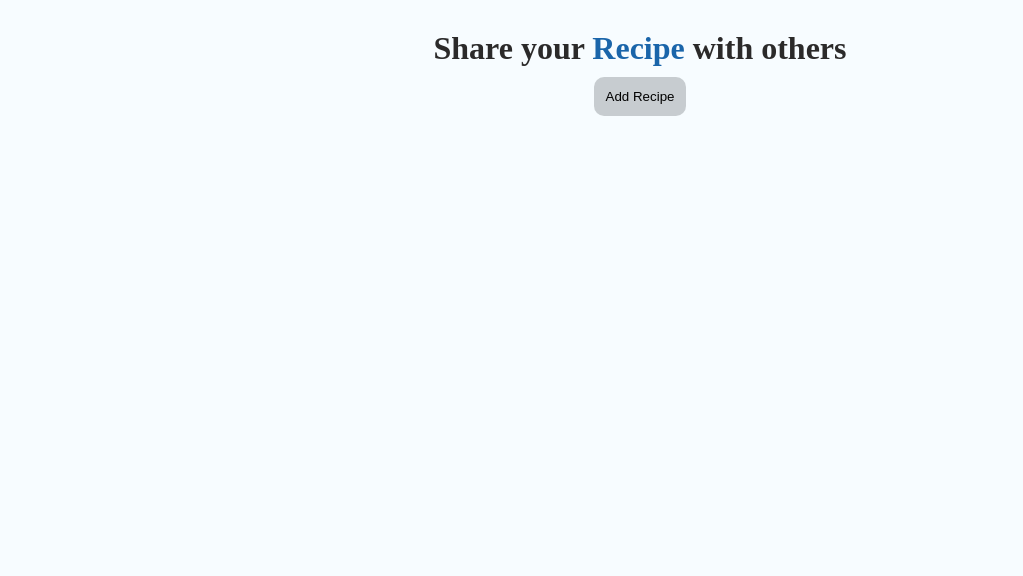
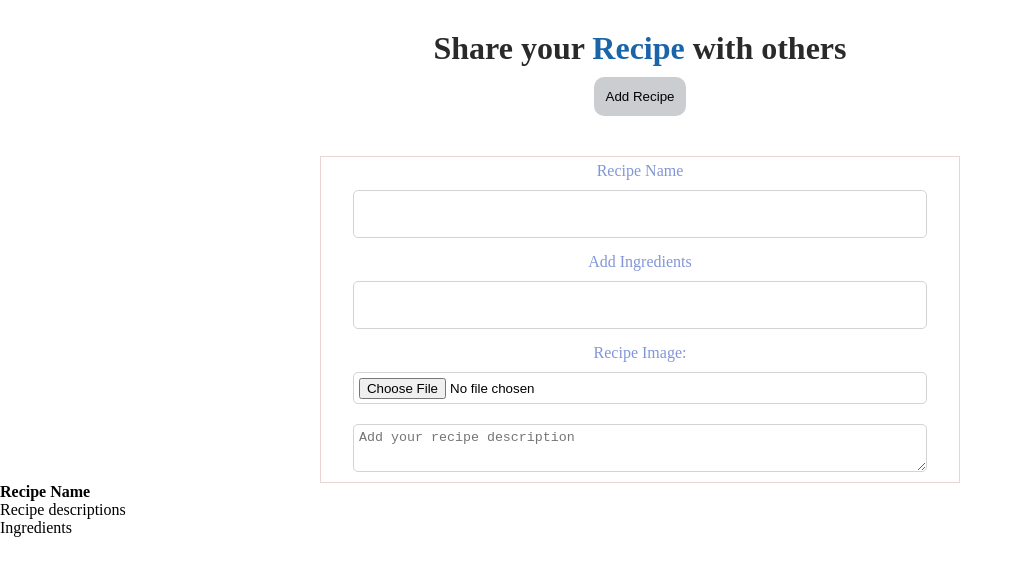
Before and after one commit to bhagya099/Recipe-App, a plain HTML site: page index.html in a window 1280 px wide. Shown: the whole page, without its empty margins (0-1023 px from the left). Drawn offline with Linux system fonts and the light colour scheme.

Commit message:
added a form using html form input label tag

```diff
--- a/index.html
+++ b/index.html
@@ -6,6 +6,7 @@
     <meta http-equiv="X-UA-Compatible" content="IE=edge">
     <meta name="viewport" content="width=device-width, initial-scale=1.0">
     <link rel="stylesheet" href="./main.css">
+    <script src="./main.js" defer></script>
     <title>Recipe-APP</title>
 </head>
 
@@ -14,6 +15,31 @@
         <h1>Share your <span>Recipe</span> with others</h1>
         <button>Add Recipe</button>
     </header>
+    <main>
+        <section class="form-section">
+            <label for="recipe_name">Recipe Name </label>
+            <input type="text" id="recipe_name" name="RecipeName">
+            <label for="ingredients">Add Ingredients</label>
+            <input type="text" id="ingredients" name="Ingredients">
+            <label for="img">Recipe Image:</label>
+            <input type="file" id="img" name="Image" accept="image/*">
+            <textarea name="descritions" id="descriptions" cols="30" rows="10" placeholder="Add your recipe description"></textarea>
+
+        </section>
+
+        <section class="recipe-card">
+
+            <div class="card">
+                <h4>Recipe Name</h4>
+                <p>Recipe descriptions</p>
+                <p>Ingredients</p>
+            </div>
+
+
+        </section>
+
+
+    </main>
 </body>
 
 </html>
--- a/main.css
+++ b/main.css
@@ -9,7 +9,9 @@ html {
 }
 
 body {
-    background-color: rgba(247, 252, 255, 0.899);
+    /* background-color: rgba(247, 252, 255, 0.899); */
+    font-size: 16px;
+    font-family: 'Times New Roman', Times, serif;
 }
 
 header {
@@ -44,6 +46,49 @@ header>button:hover {
     transform: scale(0.9);
 }
 
+main {
+    display: grid;
+    grid-area: "form form form" "card1 card2 card3";
+}
+
+.form-section {
+    width: 50%;
+    margin: auto;
+    display: flex;
+    flex-direction: column;
+    justify-content: center;
+    align-items: center;
+    background-color: transparent;
+    border: 1px solid rgb(233, 211, 211);
+}
+
+label {
+    color: rgba(12, 51, 177, 0.515);
+    font-size: 1rem;
+    display: block;
+    margin-top: 5px;
+}
+
+input,
+textarea {
+    width: 90%;
+    height: 3rem;
+    border: 1px solid lightgray;
+    border-radius: 5px;
+    padding: 5px;
+    margin: 10px 10px;
+}
+
+input:focus,
+textarea:focus {
+    outline: none;
+    border: 1px solid rgb(181, 34, 181);
+}
+
+.form-section>#img {
+    height: 2rem;
+}
+
 @media only screen and (max-width: 699px),
 (max-width: 1151px) {
     body {
```
Also changed, not shown: main.js (added), 1 other file.
